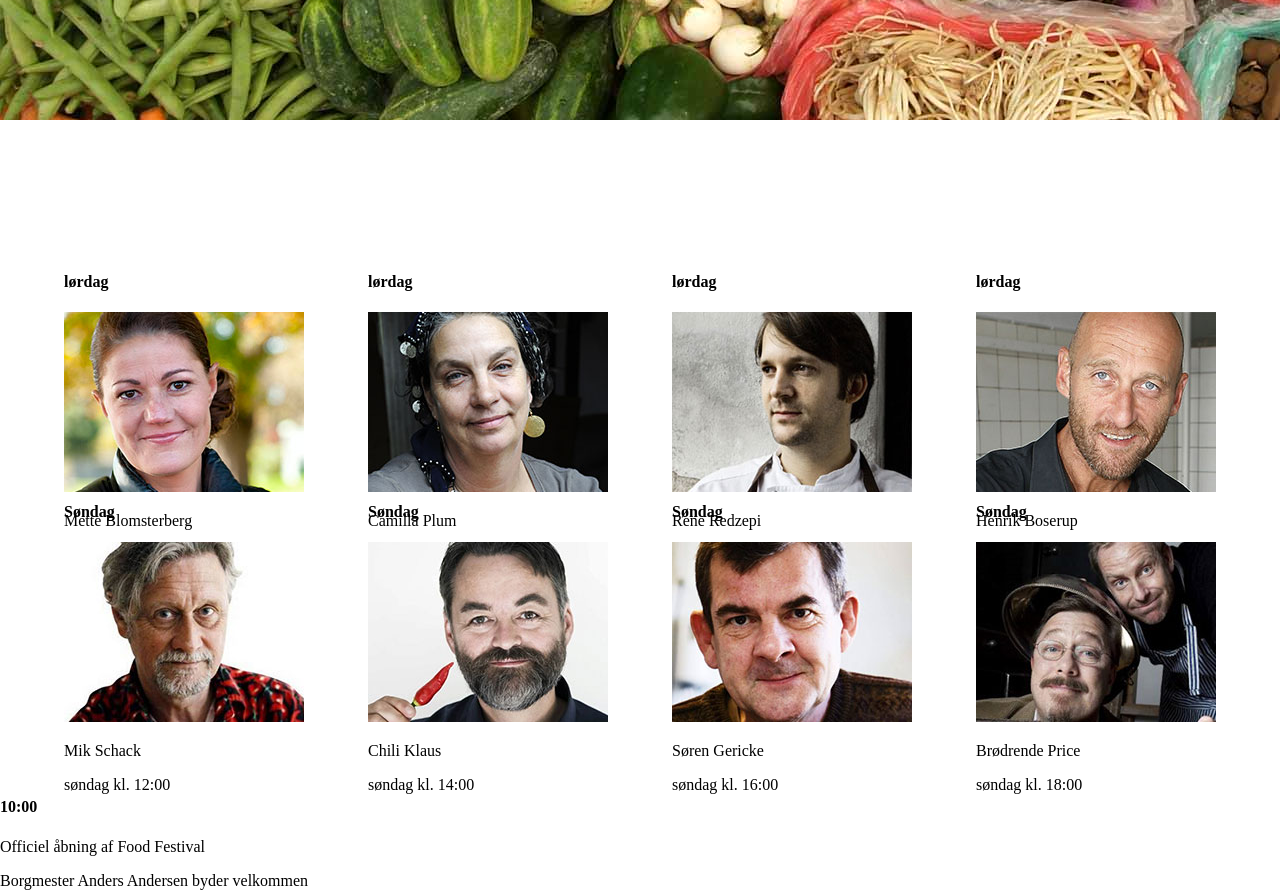
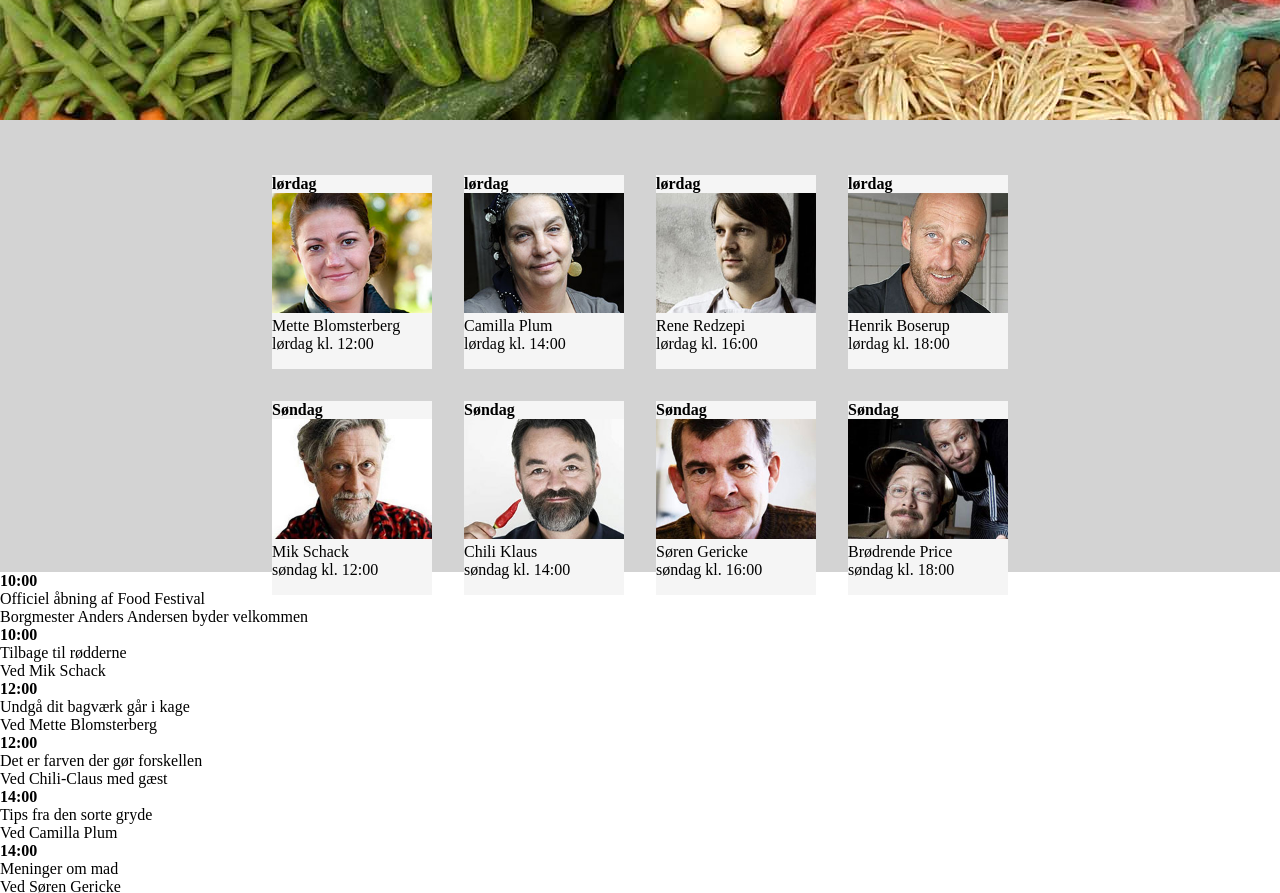
Before and after one commit to Jimmy-B-Poulsen/Food-Festival, a plain HTML site: page index.html in a window 1280 px wide. Shown: the part 680-1573 px from the top of the page. Drawn offline with Linux system fonts and the light colour scheme.

Commit message:
fixing grid for first section.

```diff
--- a/index.html
+++ b/index.html
@@ -19,52 +19,52 @@
         <h1>Food Festival</h1>
         <p>20-21. august 2016</p>
     </header>
-    <section>
+    <section id="People">
         <article id="MB">
             <h4>lørdag</h4>
-            <img data-src="/Food-Festival/food-festival-materialer/guest-mette-blomsterberg.jpg" alt="Mette Blomsterberg" loading="lazy" width="240" height="180" class="lazyload">
+            <img data-src="/Food-Festival/food-festival-materialer/guest-mette-blomsterberg.jpg" alt="Mette Blomsterberg" loading="lazy" width="160" height="120" class="lazyload">
             <p>Mette Blomsterberg</p>
             <p>lørdag kl. 12:00</p>
         </article>
         <article id="CP">
             <h4>lørdag</h4>
-            <img data-src="/Food-Festival/food-festival-materialer/guest-camilla-plum.jpg" alt="Camilla Plum" loading="lazy" width="240" height="180" class="lazyload">
+            <img data-src="/Food-Festival/food-festival-materialer/guest-camilla-plum.jpg" alt="Camilla Plum" loading="lazy" width="160" height="120" class="lazyload">
             <p>Camilla Plum</p>
             <p>lørdag kl. 14:00</p>
         </article>
         <article id="RR">
             <h4>lørdag</h4>
-            <img data-src="/Food-Festival/food-festival-materialer/guest-rene-redzepi.jpg" alt="Rene Redzepi" loading="lazy" width="240" height="180" class="lazyload">
+            <img data-src="/Food-Festival/food-festival-materialer/guest-rene-redzepi.jpg" alt="Rene Redzepi" loading="lazy" width="160" height="120" class="lazyload">
             <p>Rene Redzepi</p>
             <p>lørdag kl. 16:00</p>
         </article>
         <article id="HB">
             <h4>lørdag</h4>
-            <img data-src="/Food-Festival/food-festival-materialer/guest-henrik-boserup.jpg" alt="Henrik Boserup" loading="lazy" width="240" height="180" class="lazyload">
+            <img data-src="/Food-Festival/food-festival-materialer/guest-henrik-boserup.jpg" alt="Henrik Boserup" loading="lazy" width="160" height="120" class="lazyload">
             <p>Henrik Boserup</p>
             <p>lørdag kl. 18:00</p>
         </article>
         <article id="MS">
             <h4>Søndag</h4>
-            <img data-src="/Food-Festival/food-festival-materialer/guest-mik-schack.jpg" alt="Mik Schack" loading="lazy" width="240" height="180" class="lazyload">
+            <img data-src="/Food-Festival/food-festival-materialer/guest-mik-schack.jpg" alt="Mik Schack" loading="lazy" width="160" height="120" class="lazyload">
             <p>Mik Schack</p>
             <p>søndag kl. 12:00</p>
         </article>
         <article id="CK">
             <h4>Søndag</h4>
-            <img data-src="/Food-Festival/food-festival-materialer/guest-chili-klaus.jpg" alt="Chili Klaus" loading="lazy" width="240" height="180" class="lazyload">
+            <img data-src="/Food-Festival/food-festival-materialer/guest-chili-klaus.jpg" alt="Chili Klaus" loading="lazy" width="160" height="120" class="lazyload">
             <p>Chili Klaus</p>
             <p>søndag kl. 14:00</p>
         </article>
         <article id="SG">
             <h4>Søndag</h4>
-            <img data-src="/Food-Festival/food-festival-materialer/guest-soren-gericke.jpg" alt="Søren Gericke" loading="lazy" width="240" height="180" class="lazyload">
+            <img data-src="/Food-Festival/food-festival-materialer/guest-soren-gericke.jpg" alt="Søren Gericke" loading="lazy" width="160" height="120" class="lazyload">
             <p>Søren Gericke</p>
             <p>søndag kl. 16:00</p>
         </article>
         <article id="BP">
             <h4>Søndag</h4>
-            <img data-src="/Food-Festival/food-festival-materialer/guest-price.jpg" alt="Brødrende Price" loading="lazy" width="240" height="180" class="lazyload">
+            <img data-src="/Food-Festival/food-festival-materialer/guest-price.jpg" alt="Brødrende Price" loading="lazy" width="160" height="120" class="lazyload">
             <p>Brødrende Price</p>
             <p>søndag kl. 18:00</p>
         </article>
--- a/style.css
+++ b/style.css
@@ -91,16 +91,22 @@ header p{
     margin: 0;
 }
 
-section{
+#People{
     display: grid;
-    grid-template-columns: auto repeat(4, 20g%) auto;
-    grid-template-rows: 20% 35% 35% 10%;
+    grid-template-columns: auto repeat(4, 12.5%) auto;
+    grid-template-rows: 5% 43% 43% 5%;
+    grid-gap: 2rem;
+    background-color: lightgray;
 }
 
 section article{
     grid-template-columns: 100%;
     grid-template-rows: 15% 50% 20% 15%;
-    grid-gap: 1rem;
+    background-color: whitesmoke;
+}
+
+section h4, section p{
+    margin: 0;
 }
 
 #MB{
```
